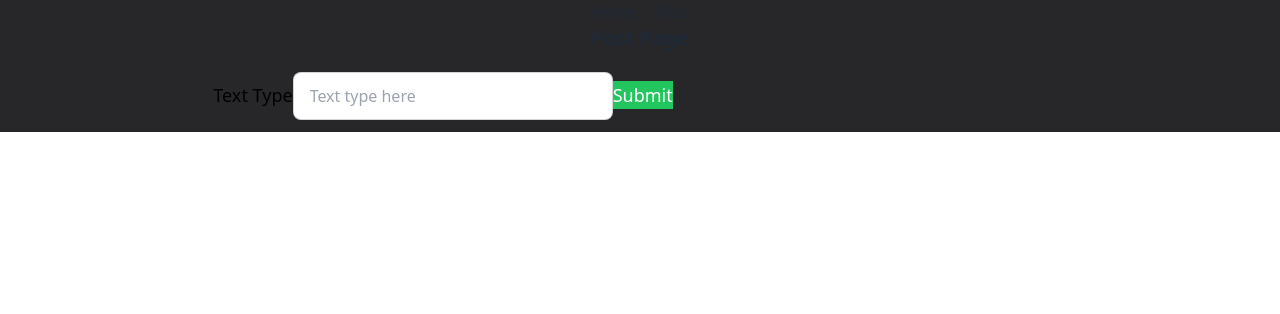
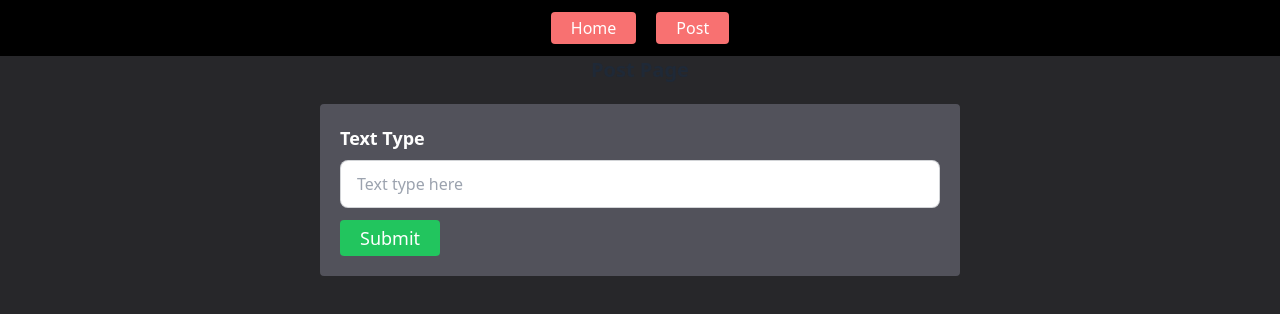
Before and after one commit to humayonitbd/Redux-RTK-Query-Todo-Website, a React (Vite) app: page /post-page in a window 1280 px wide. Shown: the top 314 px of the page. Built offline with nearby package versions, Linux system fonts and the light colour scheme.

Commit message:
form create

```diff
--- a/index.html
+++ b/index.html
@@ -7,7 +7,7 @@
     <title>Vite + React</title>
   </head>
   <body>
-    <div class="bg-zinc-800" id="root"></div>
+    <div class="" id="root"></div>
     <script type="module" src="/src/main.jsx"></script>
   </body>
 </html>
--- a/src/Pages/Home/Home/Details.jsx
+++ b/src/Pages/Home/Home/Details.jsx
@@ -8,13 +8,11 @@ const Details = () => {
     const {data:item}= useGetPostByIdQuery(id);
 
     return (
-      <div className="my-20 mx-20">
-          <div  className=" p-10 bg-zinc-600  mb-3">
-            <h3 className="text-xl mb-3 text-white ">{item?.title}</h3>
-            <h3 className="text-white">{item?.body}</h3>
-
-          </div>
-
+      <div className="bg-zinc-800 py-20 px-20">
+        <div className=" p-10 bg-zinc-600  mb-3">
+          <h3 className="text-xl mb-3 text-white ">{item?.title}</h3>
+          <h3 className="text-white">{item?.body}</h3>
+        </div>
       </div>
     );
 };
--- a/src/Pages/Home/Home/Home.jsx
+++ b/src/Pages/Home/Home/Home.jsx
@@ -18,7 +18,8 @@ const Home = () => {
       return <p>Error is : {error} </p>
     }
     return (
-      <div className="my-10 mx-20">
+      <div className="bg-zinc-800  py-10">
+        <div className="mx-20 ">
           {data?.map((item) => (
             <>
               <Link to={`/posts/${item.id}`}>
@@ -30,6 +31,7 @@ const Home = () => {
             </>
           ))}
         </div>
+      </div>
     );
 };
 
--- a/src/Pages/Post/Post.jsx
+++ b/src/Pages/Post/Post.jsx
@@ -1,19 +1,30 @@
 // eslint-disable-next-line no-unused-vars
 import React from 'react';
+import { useForm } from 'react-hook-form';
 
 const Post = () => {
+  const {register, handleSubmit,reset} = useForm();
+  const onsubmit=(data)=>{
+    console.log(data)
+    reset()
+  }
     return (
-      <div>
-        <h3 className='text-center text-xl font-bold mb-5'>Post Page</h3>
-        <div className='w-8/12 mx-auto'>
-          <form action="">
-            <label htmlFor="" className='text-lg text-black mb-2' >Text Type</label>
+      <div className="bg-zinc-800 h-screen">
+        <h3 className="text-center text-xl font-bold mb-5">Post Page</h3>
+        <div className="w-6/12 mx-auto bg-zinc-600 p-5 rounded">
+          <form action="" onSubmit={handleSubmit(onsubmit)}>
+            <label htmlFor="" className=" text-lg text-white font-bold mb-2">
+              Text Type
+            </label><br />
             <input
+              {...register("post", { required: true })}
               type="text"
               placeholder="Text type here"
-              className="input input-bordered w-full max-w-xs mb-3"
-            />
-            <button className='bg-green-500 text-white text-lg' type="submit">Submit</button>
+              className="input input-bordered w-full  mb-3 mt-2"
+            /> <br />
+            <button className="bg-green-500 text-white text-lg px-5 py-1 rounded" type="submit">
+              Submit
+            </button>
           </form>
         </div>
       </div>
--- a/src/layouts/MainLayout.jsx
+++ b/src/layouts/MainLayout.jsx
@@ -4,15 +4,15 @@ import { Link, Outlet } from 'react-router-dom';
 
 const MainLayout = () => {
     return (
-      <div>
-        <nav>
+      <div >
+        <nav className="text-white bg-black py-3">
           <ul className="flex justify-center items-center">
             <Link>
               {" "}
-              <li className="mr-5">Home</li>
+              <li className="mr-5 bg-red-400 px-5 rounded py-1">Home</li>
             </Link>
-            <Link to='/post-page'>
-              <li className="">Post</li>
+            <Link to="/post-page">
+              <li className="bg-red-400 px-5 rounded py-1">Post</li>
             </Link>
           </ul>
         </nav>
```
Lines whose indentation alone changed are shown as unchanged.
